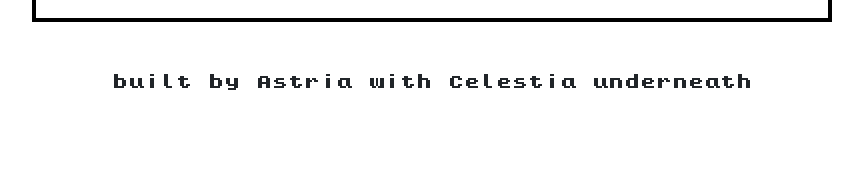
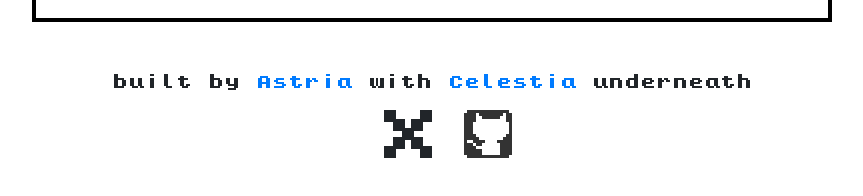
Before and after one commit to astriaorg/messenger-rollup, a React (Vite) app in the folder frontend/: page / in a window 1280 px wide. Shown: the part 638-834 px from the top of the page, without its empty margins (208-1071 px from the left). Before the commit the page ends 800 px from the top, so only its background shows below. Built offline with nearby package versions, Linux system fonts and the light colour scheme; no server answers.

Commit message:
footer links

```diff
--- a/frontend/src/App.css
+++ b/frontend/src/App.css
@@ -84,6 +84,10 @@
   margin-top: 3rem;
 }
 
+.footer i {
+  margin: 0 2rem;
+}
+
 @media screen and (max-width: 800px) {
   .nes-container {
     width: 100%;
--- a/frontend/src/App.tsx
+++ b/frontend/src/App.tsx
@@ -130,7 +130,15 @@ function App() {
       </div>
     </div>
     <div className="footer">
-      <p>built by Astria with Celestia underneath</p>
+      <p>built by <a href="https://astria.org" target="_blank">Astria</a> with <a href="https://celestia.org/" target="_blank">Celestia</a> underneath</p>
+      <p>
+        <a href="https://twitter.com/AstriaOrg" target="_blank">
+          <i className="nes-icon close is-medium"></i>
+        </a>
+        <a href="https://github.com/astriaorg/messenger-rollup" target="_blank">
+          <i className="nes-icon github is-medium"></i>
+        </a>
+      </p>
     </div>
     </>
   );
```
